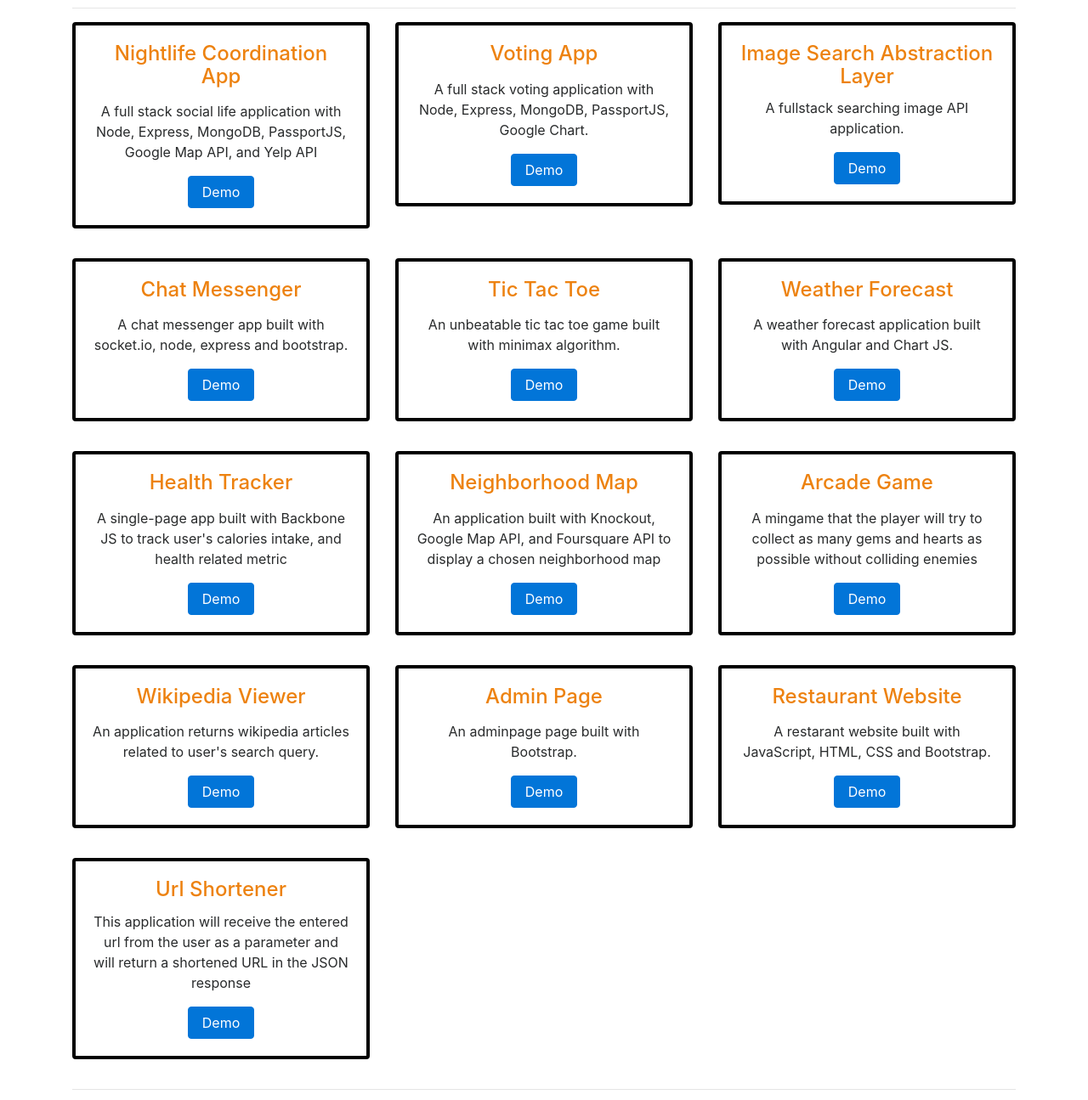
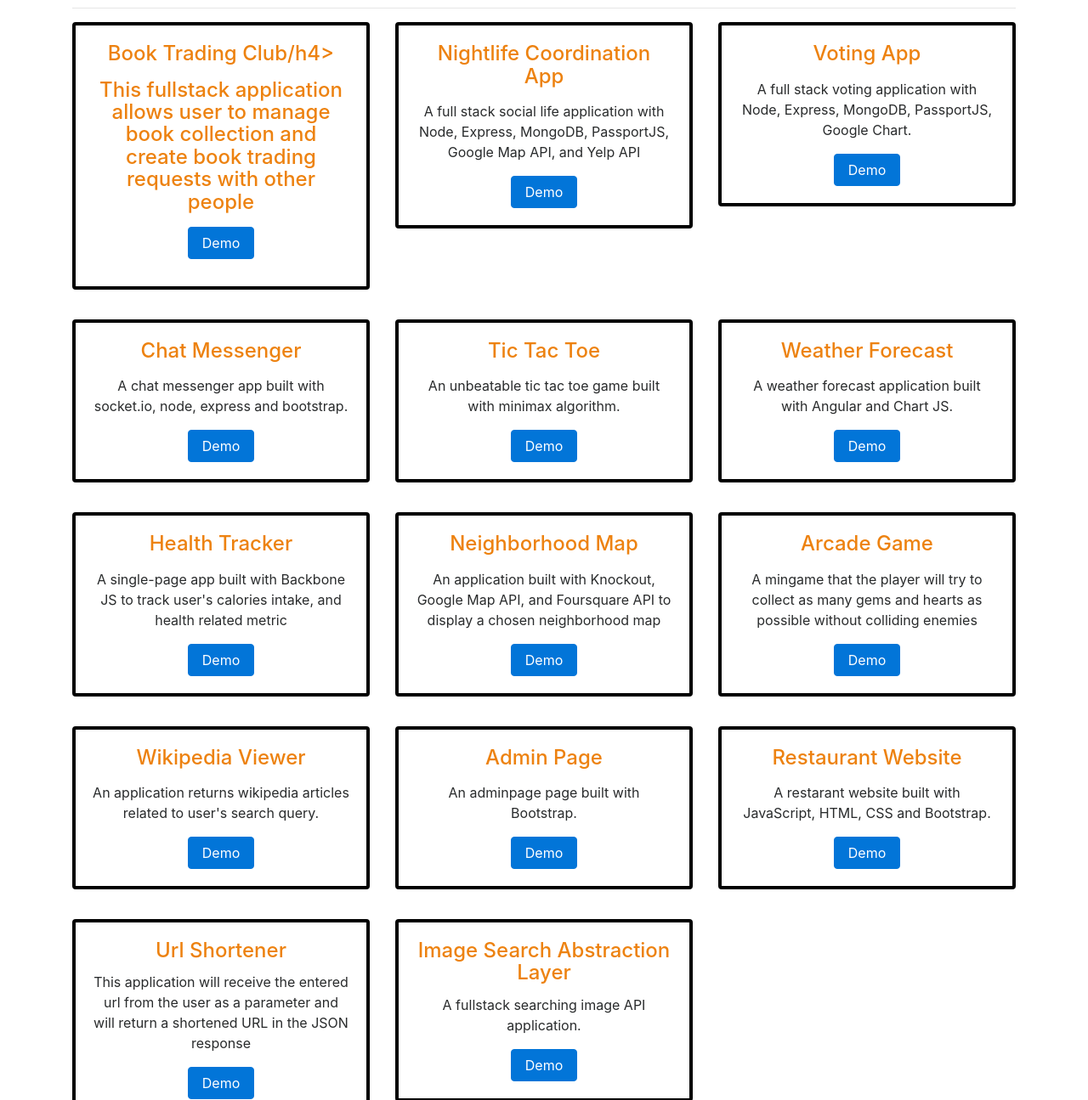
Before and after one commit to TViPE/tvipe.github.io, a plain HTML site: page code_page/project.html in a window 1280 px wide. Shown: the part 190-1485 px from the top of the page at 85% size. Drawn offline with Linux system fonts and the light colour scheme; a web font is replaced by a local one.

Commit message:
update new project

```diff
--- a/code_page/project.html
+++ b/code_page/project.html
@@ -44,6 +44,16 @@
 			<section id="projectSection">
 					<div class="row" id="rowZero">
 							<div class="col-md-4">
+									<div class="card text-center">
+										<div class="card-block">
+											<h4 class="card-title">Book Trading Club/h4>
+											<p class="card-text"></p>This fullstack application allows user to manage book collection and create book trading requests with other people</p>
+											<a href="https://github.com/triminhvi/Book_Trading_Club" target="_blank" class="btn btn-primary">Demo</a>
+										</div>
+									</div>
+								</div>
+
+							<div class="col-md-4">
 								<div class="card text-center">
 									<div class="card-block">
 										<h4 class="card-title">Nightlife Coordination App</h4>
@@ -62,16 +72,6 @@
 									</div>
 								</div>
 							</div>
-
-							<div class="col-md-4">
-									<div class="card text-center">
-										<div class="card-block">
-											<h4 class="card-title">Image Search Abstraction Layer</h4>
-											<p class="card-text">A fullstack searching image API application.</p>
-											<a href="https://github.com/triminhvi/Image_Search_Abstraction_Layer" target="_blank" class="btn btn-primary">Demo</a>
-										</div>
-									</div>
-								</div>
 						</div>
 
 				<div class="row" id="rowOne">
@@ -184,6 +184,16 @@
 						</div>
 					</div>
 
+					<div class="col-md-4">
+							<div class="card text-center">
+								<div class="card-block">
+									<h4 class="card-title">Image Search Abstraction Layer</h4>
+									<p class="card-text">A fullstack searching image API application.</p>
+									<a href="https://github.com/triminhvi/Image_Search_Abstraction_Layer" target="_blank" class="btn btn-primary">Demo</a>
+								</div>
+							</div>
+						</div>
+
 				</div>
 			</section>
 
```
